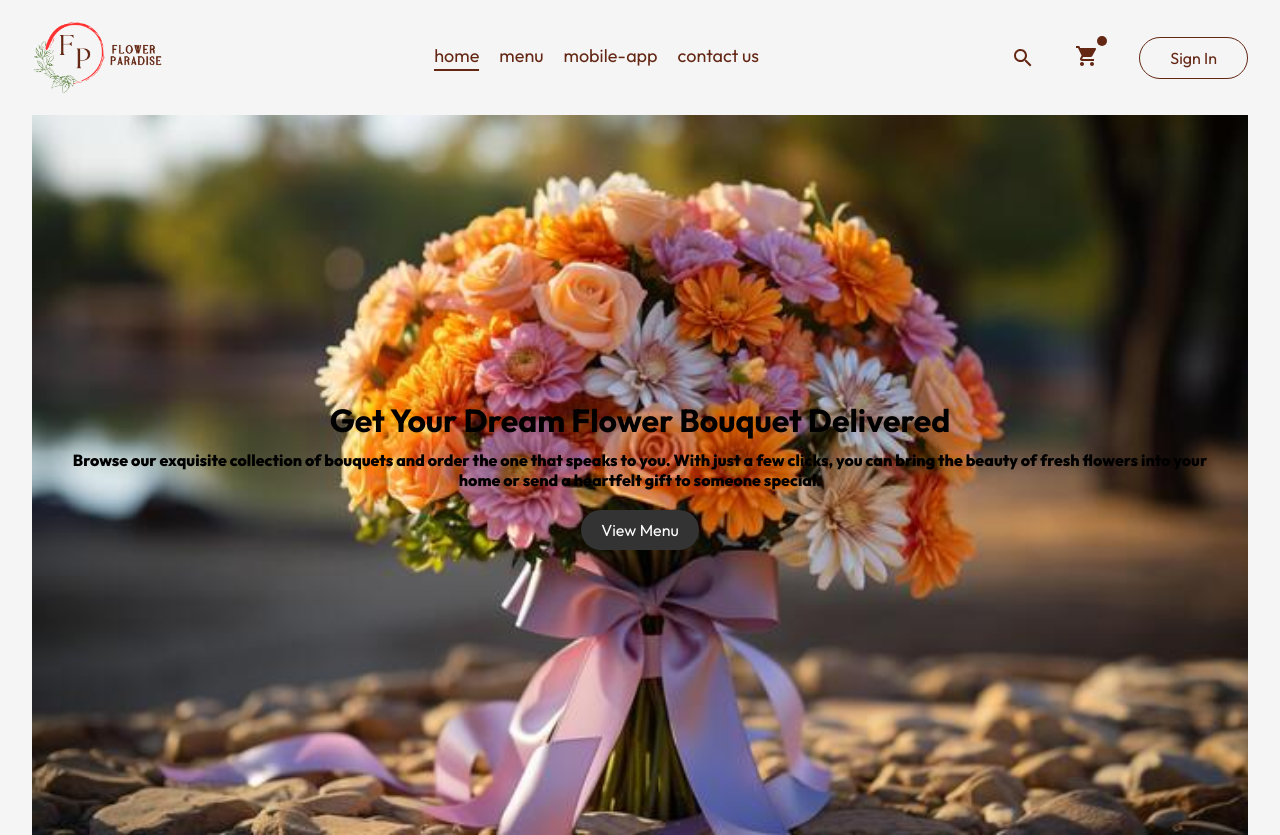
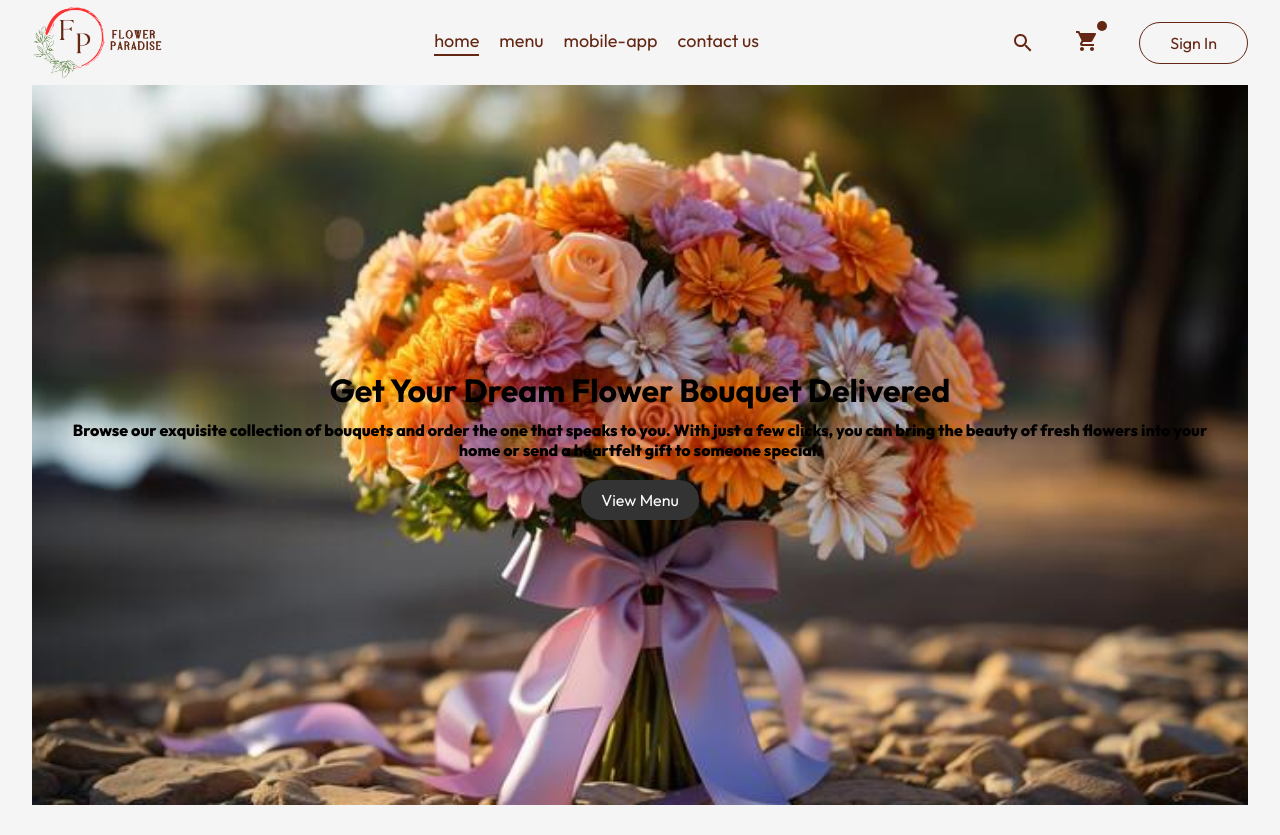
Before and after one commit to pooja180801/Flower-Paradise, a React (Create React App) app in the folder frontend/: page / in a window 1280 px wide. After the commit the page ends 805 px from the top, so only its background shows below. Built offline with nearby package versions, Linux system fonts and the light colour scheme.

Commit message:
updated navbar.css

```diff
--- a/frontend/src/components/Navbar/Navbar.css
+++ b/frontend/src/components/Navbar/Navbar.css
@@ -1,5 +1,5 @@
 .navbar{
-    padding: 20px 0;
+    padding: 5px 0;
     display: flex;
     justify-content: space-between;
     align-items: center;
```
